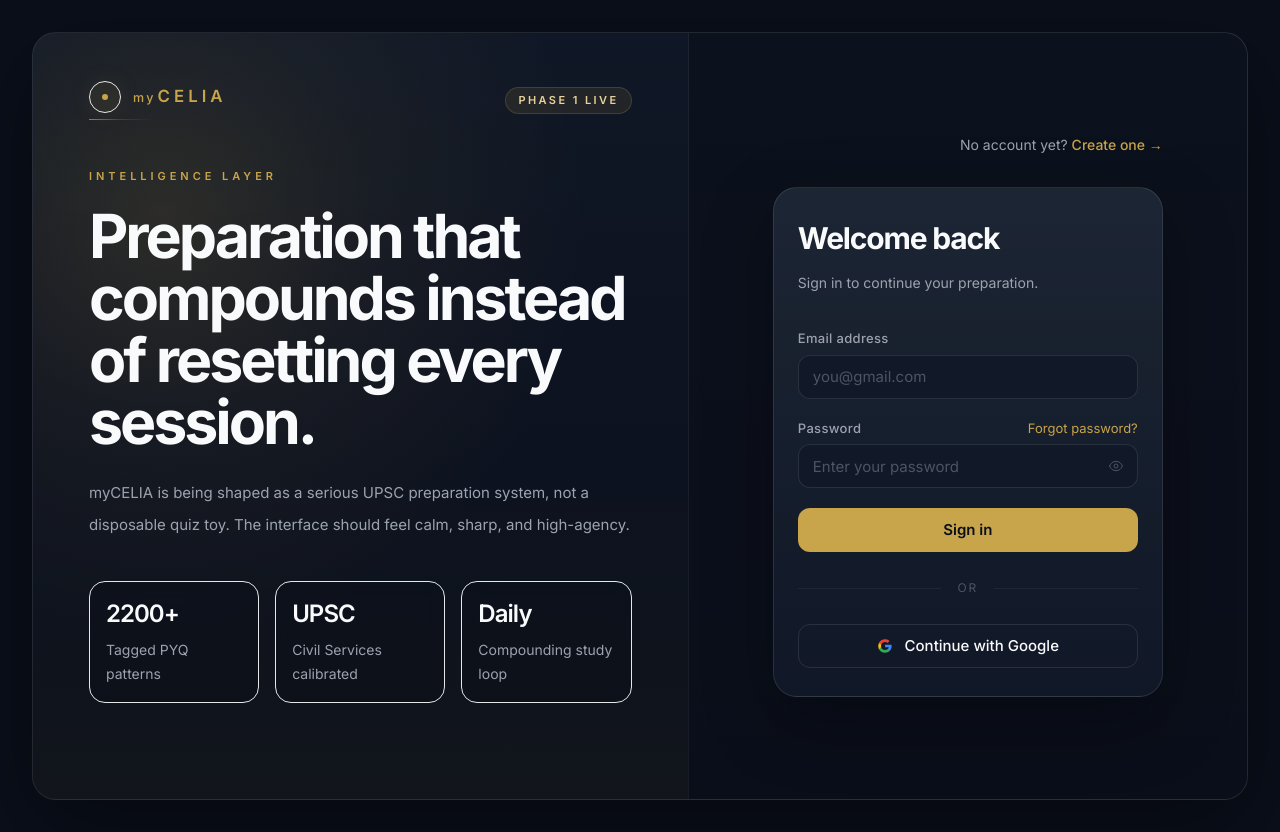
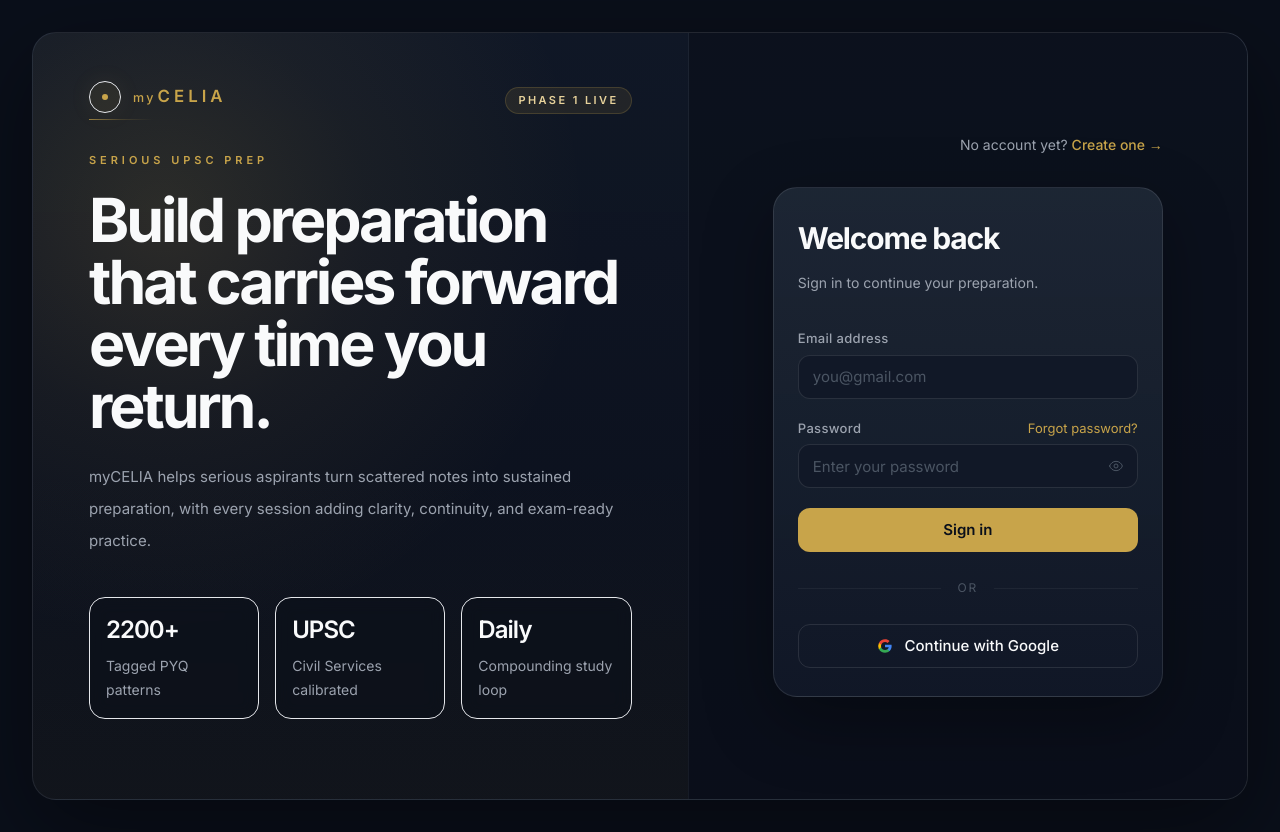
Before and after one commit to HafizullahDA/mycelia, a Next.js app in the folder frontend/: page /login in a window 1280 px wide. Built offline with nearby package versions, Linux system fonts and the light colour scheme.

Commit message:
Refine login hero messaging

```diff
--- a/frontend/app/login/page.tsx
+++ b/frontend/app/login/page.tsx
@@ -221,14 +221,14 @@
 
             <div className="my-auto max-w-[36rem]">
               <p className="text-[11px] font-semibold uppercase tracking-[0.36em] text-[#C8A44A]">
-                Intelligence Layer
+                Serious UPSC Prep
               </p>
               <h1 className="mt-5 text-5xl font-bold leading-[1.02] tracking-[-0.05em] text-[#F9FAFB] lg:text-[3.8rem]">
-                Preparation that compounds instead of resetting every session.
+                Build preparation that carries forward every time you return.
               </h1>
               <p className="mt-6 max-w-xl text-[15px] leading-8 text-[#9CA3AF]">
-                myCELIA is being shaped as a serious UPSC preparation system, not a disposable quiz
-                toy. The interface should feel calm, sharp, and high-agency.
+                myCELIA helps serious aspirants turn scattered notes into sustained preparation,
+                with every session adding clarity, continuity, and exam-ready practice.
               </p>
 
               <div className="mt-10 grid gap-4 sm:grid-cols-3">
```
